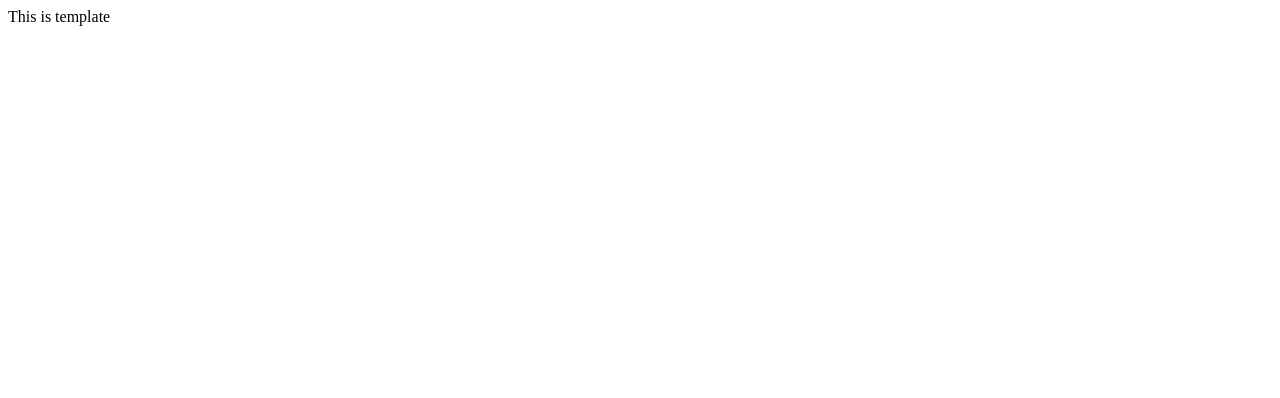
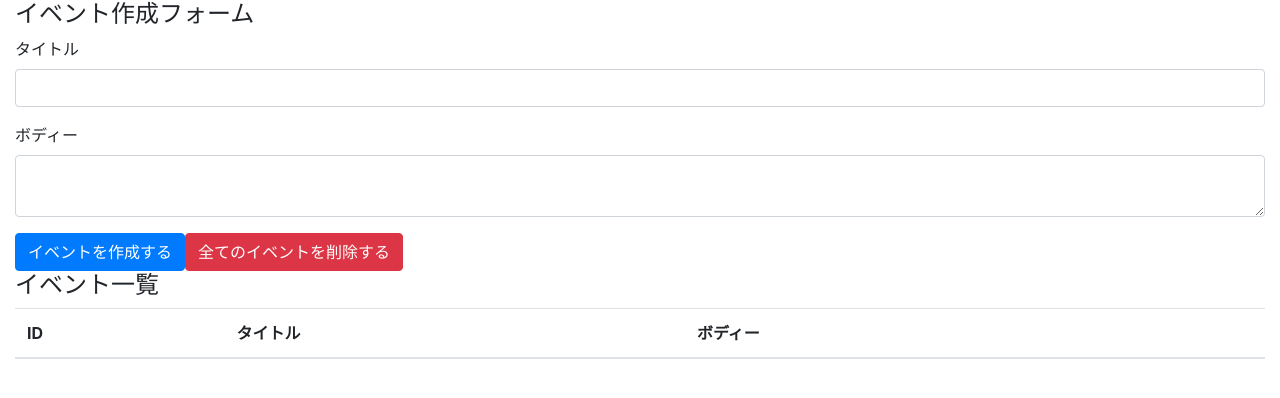
Before and after one commit to baskenshiro/react-hooks-study, a React (Create React App) app: page / in a window 1280 px wide. Shown: the top 398 px of the page. Built offline with nearby package versions, Linux system fonts and the light colour scheme.

Commit message:
install bootstrap

```diff
--- a/package.json
+++ b/package.json
@@ -3,6 +3,7 @@
   "version": "0.1.0",
   "private": true,
   "dependencies": {
+    "bootstrap": "4.3.1",
     "react": "^17.0.1",
     "react-dom": "^17.0.1",
     "react-scripts": "3.0.1"
--- a/src/App.js
+++ /dev/null
@@ -1,11 +0,0 @@
-import React from 'react';
-
-function App() {
-  return (
-    <div>
-      This is template
-    </div>
-  );
-}
-
-export default App;
--- /dev/null
+++ b/src/components/App.js
@@ -0,0 +1,41 @@
+import React from 'react'
+
+import 'bootstrap/dist/css/bootstrap.min.css'
+
+const App = () => {
+  return (
+    <div className="container-fluid">
+      <h4>イベント作成フォーム</h4>
+      <form>
+        <div className="form-group">
+          <label htmlFor="formEventTitle">タイトル</label>
+          <input className="form-control" id="formEventTitle" />
+        </div>
+
+        <div className="form-group">
+          <label htmlFor="formEventBody">ボディー</label>
+          <textarea className="form-control" id="formEventBody" />
+        </div>
+
+        <button className="btn btn-primary">イベントを作成する</button>
+        <button className="btn btn-danger">全てのイベントを削除する</button>
+      </form>
+
+      <h4>イベント一覧</h4>
+      <table className="table table-hover">
+        <thead>
+          <tr>
+            <th>ID</th>
+            <th>タイトル</th>
+            <th>ボディー</th>
+            <th></th>
+          </tr>
+        </thead>
+        <tbody>
+        </tbody>
+      </table>
+    </div>
+  )
+}
+
+export default App
--- a/src/index.js
+++ b/src/index.js
@@ -1,9 +1,5 @@
 import React from 'react'
 import ReactDOM from 'react-dom'
-import App from './App'
+import App from './components/App'
 
 ReactDOM.render(<App />, document.getElementById('root'))
-
-// If you want your app to work offline and load faster, you can change
-// unregister() to register() below. Note this comes with some pitfalls.
-// Learn more about service workers: https://bit.ly/CRA-PWA
```
Also changed, not shown: 1 other file (tests, documents, lock files or other folders).
